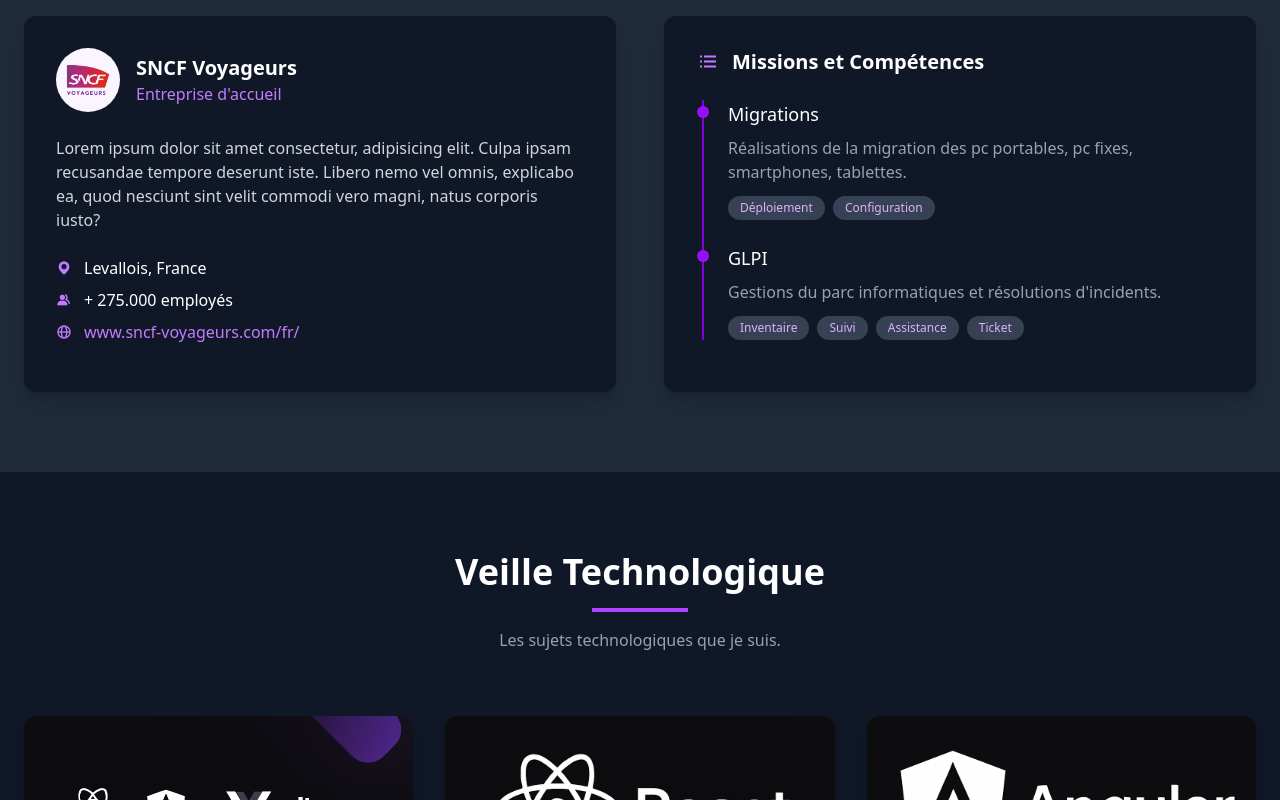
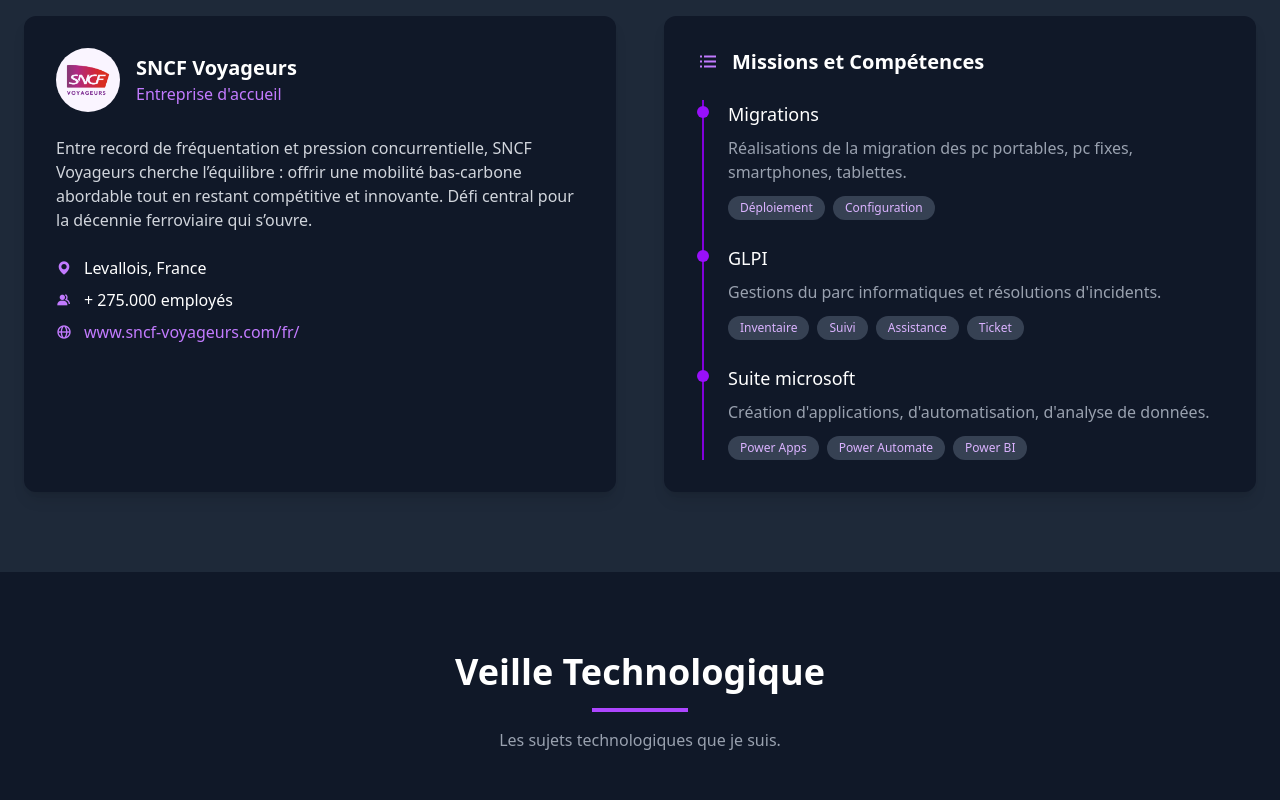
Before and after one commit to ezanka/portfolio, a React (Vite) app: page / in a window 1280 px wide. Shown: the part 1880-2680 px from the top of the page. Built offline with nearby package versions, Linux system fonts and the light colour scheme.

Commit message:
add new annexe8.1

```diff
--- a/src/App.jsx
+++ b/src/App.jsx
@@ -140,7 +140,7 @@
                                         <p className="text-purple-400">Entreprise d'accueil</p>
                                     </div>
                                 </div>
-                                <p className="text-gray-300 mb-6">Lorem ipsum dolor sit amet consectetur, adipisicing elit. Culpa ipsam recusandae tempore deserunt iste. Libero nemo vel omnis, explicabo ea, quod nesciunt sint velit commodi vero magni, natus corporis iusto?</p>
+                                <p className="text-gray-300 mb-6">Entre record de fréquentation et pression concurrentielle, SNCF Voyageurs cherche l’équilibre : offrir une mobilité bas-carbone abordable tout en restant compétitive et innovante. Défi central pour la décennie ferroviaire qui s’ouvre.</p>
                                 <div className="mb-4">
                                     <div className="flex items-center mb-2">
                                         <i className='bx bxs-map text-purple-400 mr-3' ></i>
@@ -273,7 +273,7 @@
                                         <div className="absolute inset-0 bg-gradient-to-t from-gray-900 to-transparent flex items-end p-4">
                                             <div>
                                                 <h4 className="text-lg font-medium text-white mb-1">Annexe 8.1 - Documentation</h4>
-                                                <p className="text-sm text-gray-400">Dernière mise à jour: 17 Avril 2025</p>
+                                                <p className="text-sm text-gray-400">Dernière mise à jour: 17 Mai 2025</p>
                                             </div>
                                         </div>
                                     </div>
@@ -287,7 +287,7 @@
                                     <div className="bg-gray-800 rounded-lg p-4 mb-6">
                                         <div className="flex items-center justify-between mb-2">
                                             <span className="text-sm font-medium">Annexe_8.1.pdf</span>
-                                            <span className="text-xs text-gray-400">2.4 MB</span>
+                                            <span className="text-xs text-gray-400">89 Ko</span>
                                         </div>
                                         <div className="w-full bg-gray-700 rounded-full h-1.5">
                                             <div className={`${dlAnnexe ? "animate-progress" : ""} h-full rounded-full bg-purple-700`}></div>
--- a/src/data/alternance.jsx
+++ b/src/data/alternance.jsx
@@ -20,6 +20,15 @@
                 {tag : "Ticket"},
             ]
         },
+        {
+            title : "Suite microsoft",
+            description : "Création d'applications, d'automatisation, d'analyse de données.",
+            tags : [
+                {tag : "Power Apps"},
+                {tag : "Power Automate"},
+                {tag : "Power BI"},
+            ]
+        },
     ]
 }
 
--- a/src/data/projets.jsx
+++ b/src/data/projets.jsx
@@ -13,7 +13,7 @@
                 {tag : "HTML"},
                 {tag : "CSS"}
             ],
-            link: "https://github.com/ezanka/werewolf"
+            link: "https://github.com/ezanka/portfolio"
         },
 
     ],
```
Also changed, not shown: src/assets/annexe8_1.png, 1 other file (tests, documents, lock files or other folders).
